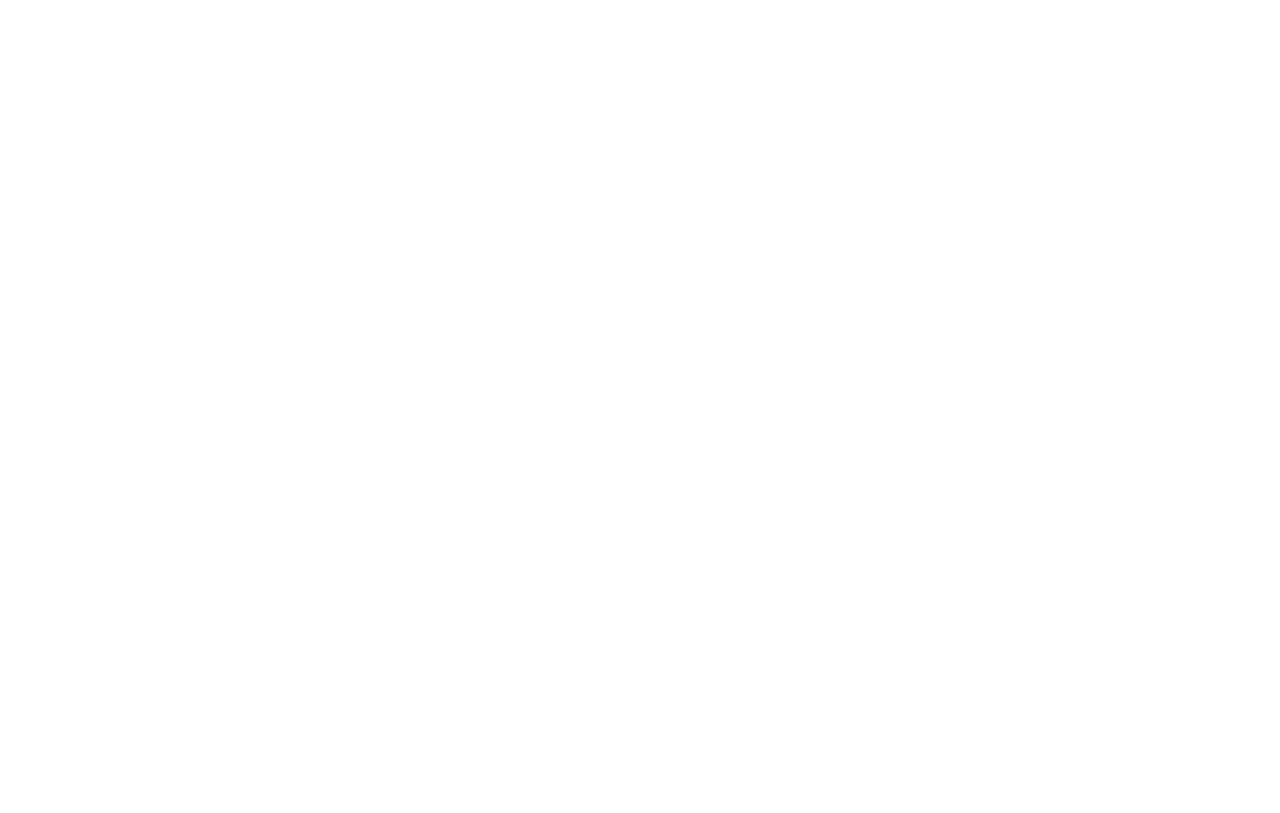
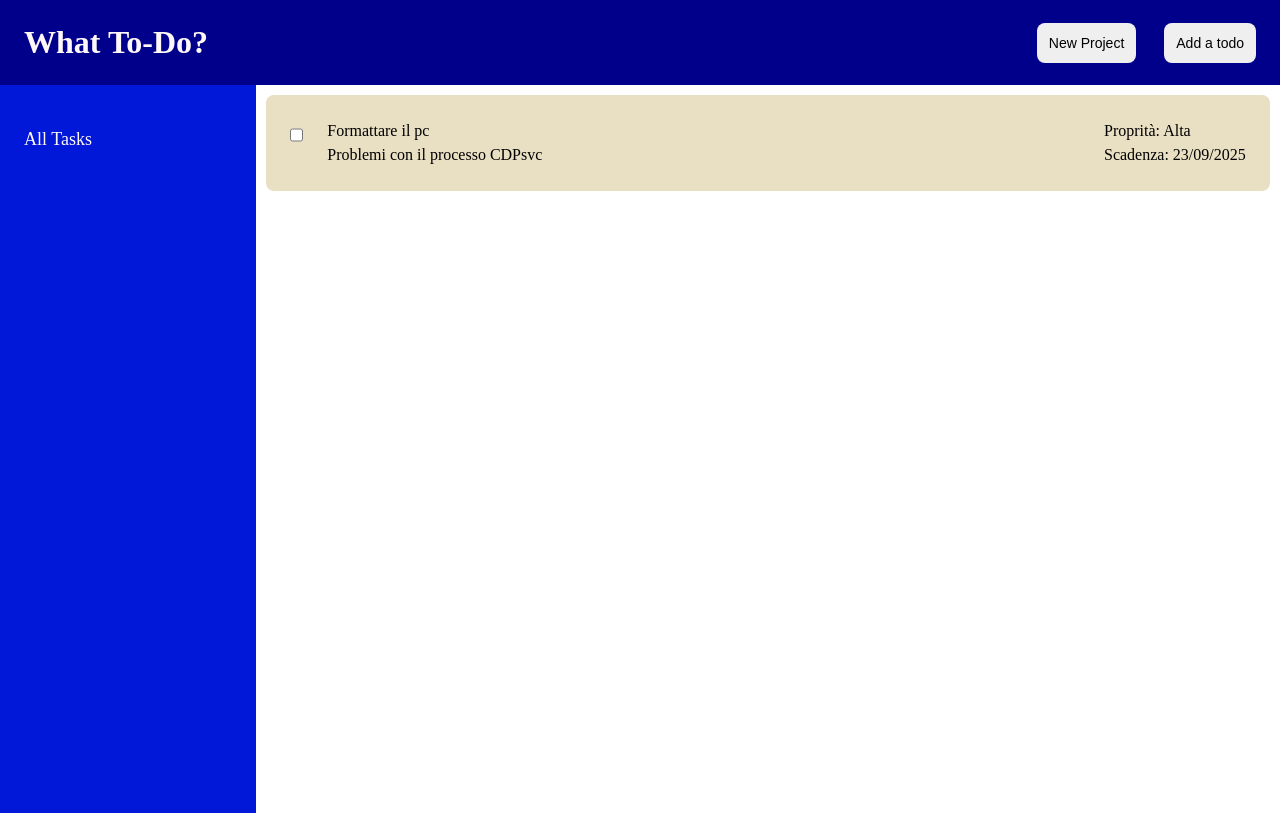
Before and after one commit to Franko0101/odin-todo-list, a website built with webpack: page src/template.html in a window 1280 px wide. Built offline with nearby package versions, Linux system fonts and the light colour scheme.

Commit message:
Implemeneted some logic plus temporary UI.
UI is temporary because it is going to be
generated through JS.

```diff
--- a/src/index.js
+++ b/src/index.js
@@ -1,5 +1,13 @@
 import "./styles.css";
-import { greeting } from "./template.js";
+import { allTasks } from "./logic.js";
 //import image from "./image.png";
 
-console.log(greeting);
+const addTodoBtn = document.querySelector(".add-todo-btn");
+
+addTodoBtn.addEventListener("click", () => {
+    const hiddenDiv = document.querySelector(".form-container").toggleAttribute("hidden");
+    if (hiddenDiv === false)
+        addTodoBtn.textContent = "Close";
+    else
+        addTodoBtn.textContent = "Add a todo"
+})
--- /dev/null
+++ b/src/logic.js
@@ -0,0 +1,31 @@
+const projects = [];
+export { allTasks };
+
+class Project  {
+    constructor(name) {
+        this.name = name
+        this.todos = [];
+    }
+
+    addTodo = (title, description, dueDate, priority) => {
+        this.todos.push(
+            new TodoItem(
+            title,
+            description,
+            dueDate,
+            priority
+        ))
+    }
+}
+
+class TodoItem {
+    constructor(title, description, dueDate, priority) {
+        this.title = title;
+        this.description = description;
+        this.dueDate = dueDate;
+        this.priority = priority;
+        this.checked = false;
+    }
+}
+
+const allTasks = new Project("All Tasks");
--- a/src/styles.css
+++ b/src/styles.css
@@ -1,6 +1,99 @@
+html, body {
+    height: 100%;
+}
+
 *,
 *::before,
 *::after {
     box-sizing: border-box;
     margin: 0;
+    padding: 0;
 }
+
+.whole-page {
+    height: 100%;
+}
+
+.header {
+    display: flex;
+    justify-content: space-between;
+    background-color: darkblue;
+    color: #FFF8F8;
+}
+
+.buttons {
+    align-content: center;
+    padding-right: 24px;
+}
+
+button {
+    font-size: 14px;
+    padding: 12px;
+    border-radius: 8px;
+    border: none;
+}
+
+.add-todo-btn {
+    margin-left: 24px;
+}
+
+.container {
+    height: 91%;
+    display: grid;
+    grid-template-columns: 1fr 4fr;
+}
+
+.sideboard {
+    display: flex;
+    flex-direction: column;
+    justify-content: space-between;
+    background-color: #0118D8;
+    color: #FFF8F8;
+}
+
+form {
+    display: flex;
+    flex-direction: column;
+    padding: 36px;
+}
+
+input, select {
+    padding: 2px;
+    margin-bottom: 16px;
+}
+
+.form-buttons {
+    display: flex;
+    justify-content: center;
+    gap: 12px;
+    padding-top: 24px;
+}
+
+h1 {
+    padding: 24px;
+}
+
+ul {
+    list-style: none;
+}
+
+.projects-list li {
+    font-size: 18px;
+    padding: 12px 24px;
+    margin-top: 32px;
+}
+
+.card {
+    display: flex;
+    gap: 24px;
+    padding: 24px;
+    line-height: 1.5;
+    color: black;
+    background-color: #E9DFC3;
+    border-radius: 8px;
+    margin: 1%;
+}
+
+.card-text {
+    flex: 1;
+}
--- a/src/template.html
+++ b/src/template.html
@@ -3,9 +3,61 @@
 <head>
     <meta charset="UTF-8">
     <meta name="viewport" content="width=device-width, initial-scale=1.0">
-    <title>Document</title>
+    <title>What To-Do?</title>
 </head>
 <body>
-
+    <div class="whole-page">
+        <div class="header">
+            <h1>What To-Do?</h1>
+            <div class="buttons">
+                <button class="new-project-btn">New Project</button>
+                <button class="add-todo-btn">Add a todo</button>
+            </div>
+        </div>
+        <div class="container">
+            <div class="sideboard">
+                <ul class="projects-list">
+                    <li>All Tasks</li>
+                </ul>
+                <div class="form-container" hidden>
+                    <form action="">
+                        <label for="title">Titolo</label>
+                        <input type="text" id="title" name="title" required>
+                        <label for="description">Descrizione</label>
+                        <input type="text" id="description" name="description" required>
+                        <label for="deadline">Scadenza</label>
+                        <input type="date" id="deadline" name="deadline">
+                        <label for="priority">Priorità</label>
+                        <select name="priority" id="priority" required>
+                            <option value="high">Alta</option>
+                            <option value="medium">Media</option>
+                            <option value="low">Bassa</option>
+                        </select>
+                        <div class="form-buttons">
+                            <button type="submit">Conferma</button>
+                            <button type="reset">Reset</button>
+                        </div>
+                    </form>
+                </div>
+            </div>
+            <div class="main">
+                <ul class="todos-list">
+                    <li>
+                        <div class="card">
+                            <input type="checkbox" id="todo1" name="todo1" value=false>
+                            <div class="card-text">
+                                <label for="todo1">Formattare il pc</label>
+                                <p>Problemi con il processo CDPsvc</p>
+                            </div>
+                            <div class="card-deadline">
+                                <p>Proprità: Alta</p>
+                                <p>Scadenza: 23/09/2025</p>
+                            </div>
+                        </div>
+                    </li>
+                </ul>
+            </div>
+        </div>
+    </div>
 </body>
 </html>
--- a/src/template.js
+++ /dev/null
@@ -1 +0,0 @@
-export const greeting = "Hello";
```
Also changed, not shown: src/dom.js (added).
